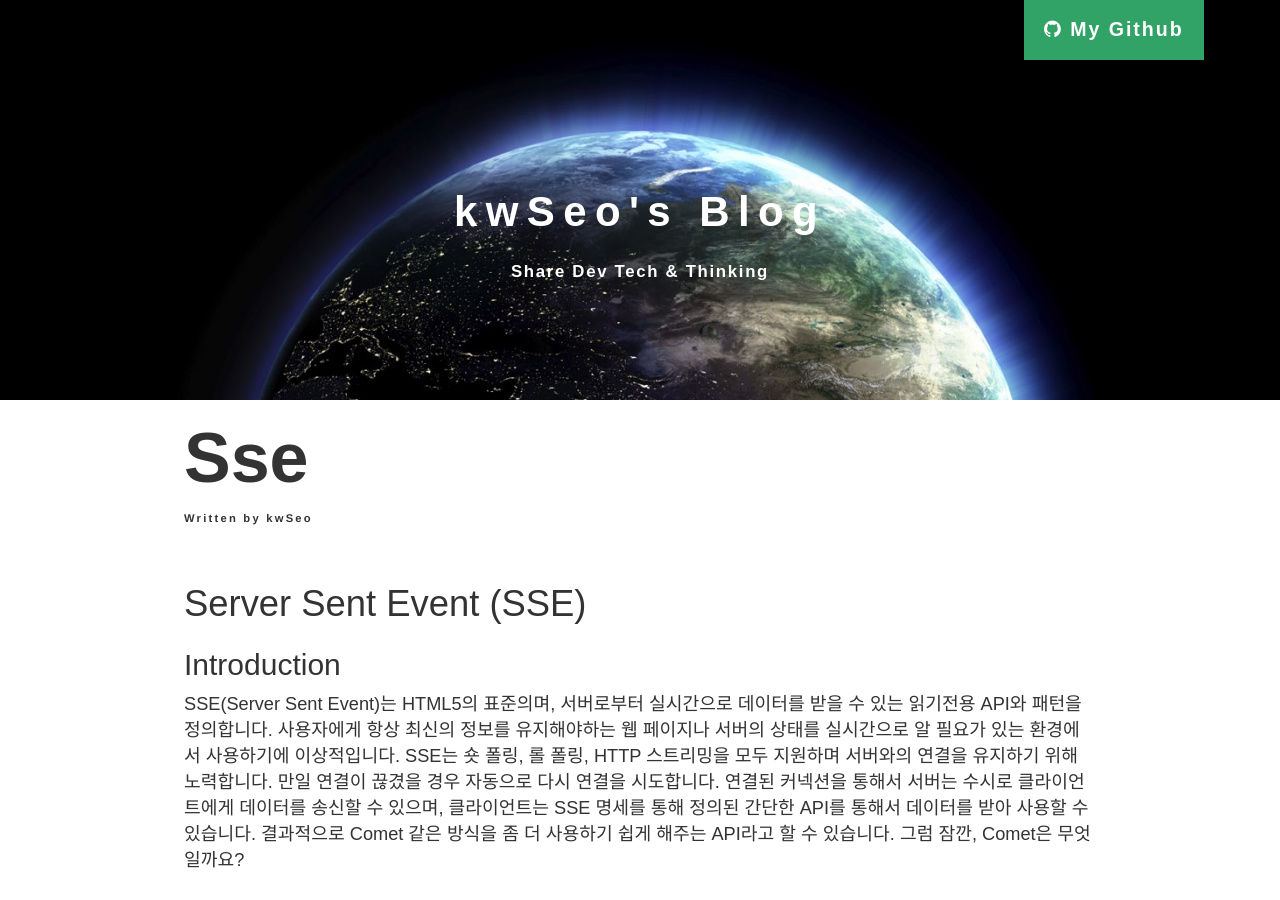
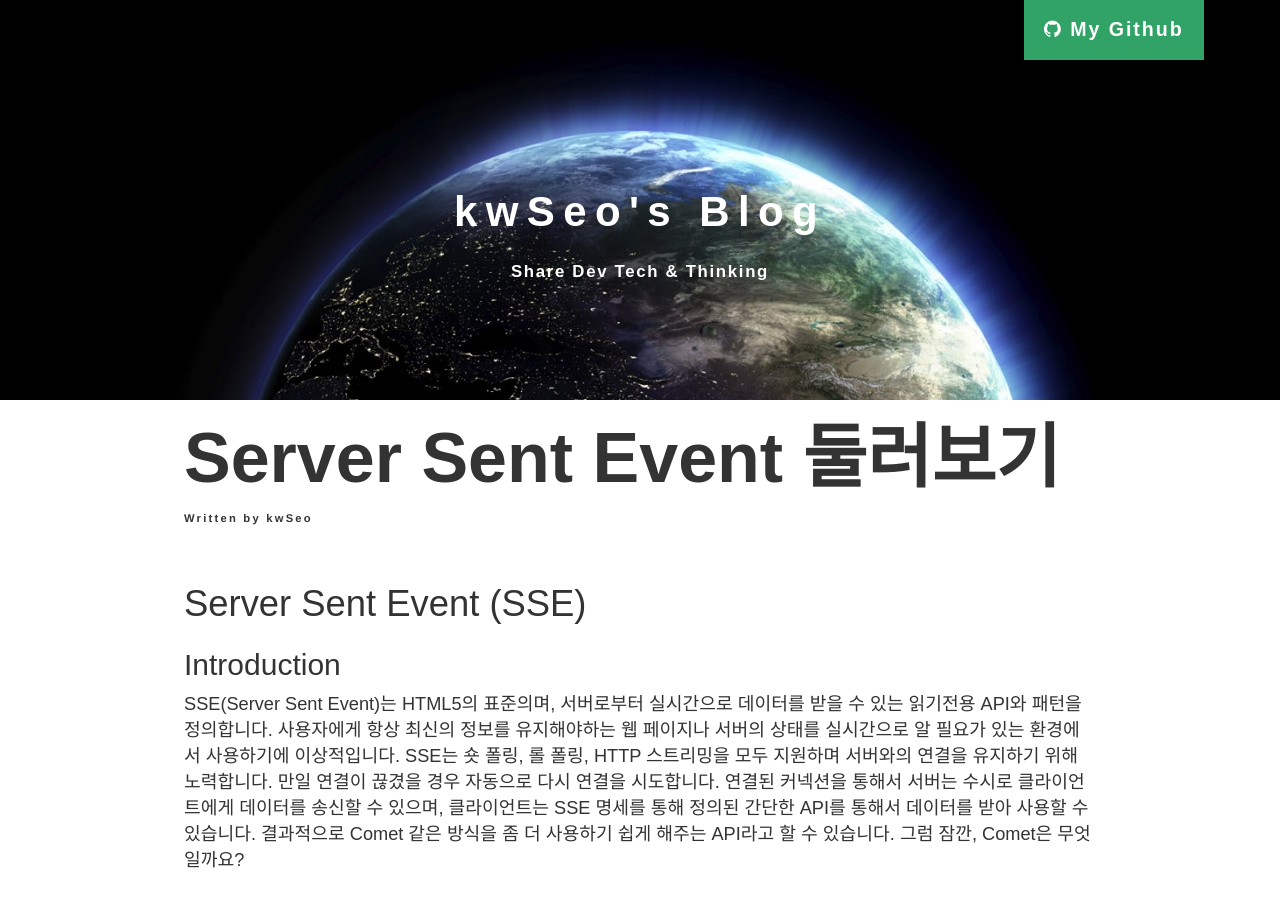
Before and after one commit to kwSeo/kwSeo.github.io, a Jekyll site: the page built from _posts/2017-03-25-sse.md, in a window 1280 px wide and 900 px high. Built offline with Jekyll 4.4.1, drawn with Linux system fonts in a browser that asks for light colours; nearby versions of some CDN libraries; our own code applies the rules of GitHub Pages for plain Markdown files; library files that are not in the unit come from our copies; comment, search, counter and statistics services are not loaded.

Commit message:
set title in SSE post

```diff
--- a/_posts/2017-03-25-sse.md
+++ b/_posts/2017-03-25-sse.md
@@ -1,3 +1,9 @@
+---
+layout: post
+title: "Server Sent Event 둘러보기"
+categories: JavaScript SSE
+---
+
 # Server Sent Event (SSE)
 
 ## Introduction
```
